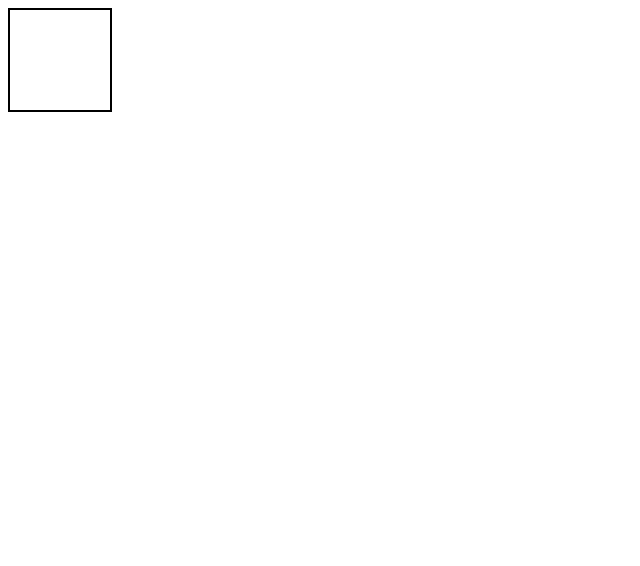
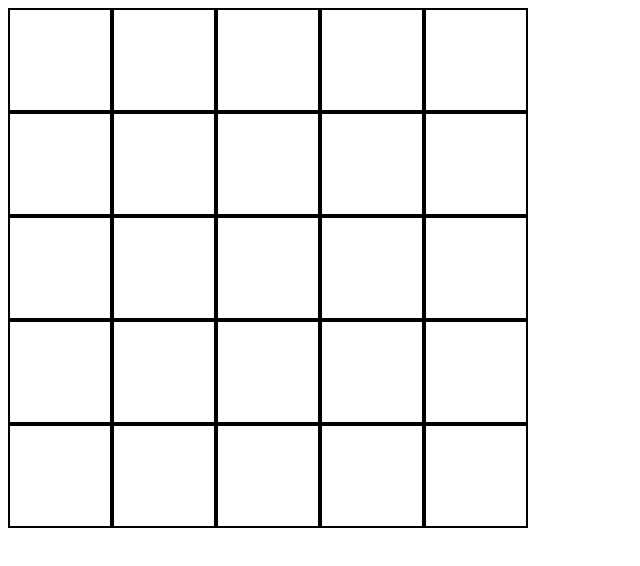
Before and after one commit to hjc28/dubhacks_rhythm, a plain HTML site: page index.html in a window 1280 px wide. Shown: the whole page, without its empty margins (0-640 px from the left). Drawn offline with Linux system fonts and the light colour scheme.

Commit message:
created grid

```diff
--- a/index.css
+++ b/index.css
@@ -1,10 +1,14 @@
-
+body{
+	width: 45%;
+}
 div {
   width: 100px;
   height: 100px;
   border: 2px solid black;
   display: inline-flex;
 }
+
+
 
 .lime {
   background-color: lime;
--- a/index.js
+++ b/index.js
@@ -2,11 +2,12 @@
   "use strict";
   window.addEventListener("load", initialize);
   function initialize(){
-    let div = document.createElement("div");
-    div.setAttribute("id","div");
-    $("main").appendChild(div);
-    setTimeout(a,1000);
-    setTimeout(b,2000);
+    makeGrid();
+    //let div = document.createElement("div");
+    //div.setAttribute("id","div");
+    //$("main").appendChild(div);
+    //setTimeout(a,1000);
+    //setTimeout(b,2000);
   }
   function a(){
     div.classList.add("pink")
@@ -17,4 +18,17 @@
   function $(id){
     return document.getElementById(id);
   }
+  function makeGrid() {
+
+    for (let i = 0; i < 5; i++) {
+      for (let j = 0; j < 5; j++) {
+        let div = document.createElement("div");
+        div.setAttribute("id", "div");
+        $("main").appendChild(div);
+
+      }
+      //$("main").appendChild("br");
+
+    }
+  }
 })();
```
Also changed, not shown: index.html (line endings or trailing spaces).
